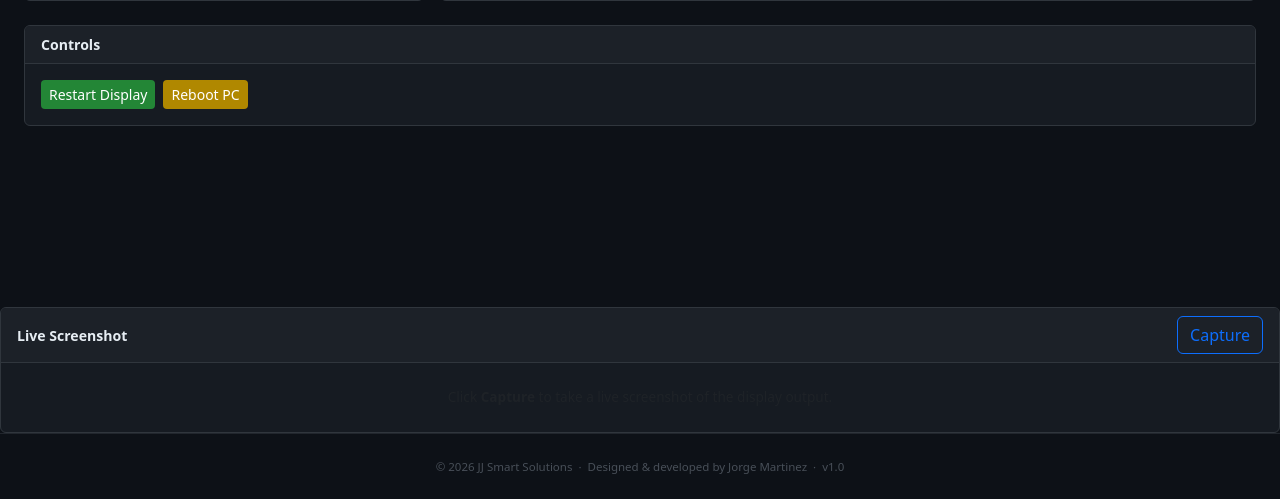
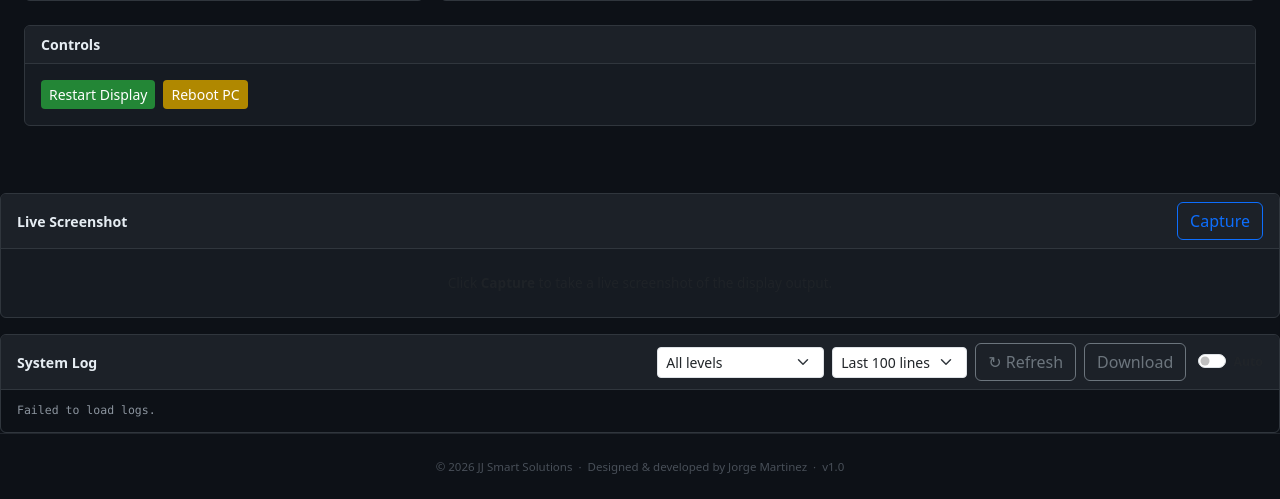
Before and after one commit to martinezmp3/videowall, a Flask app: template templates/dashboard.html in a window 1280 px wide. Shown: the part 301-800 px from the top of the page. Run offline with Flask 3, Linux system fonts and the light colour scheme; the template is opened without the code that fills it, so the values that code supplies are empty; parts of the project's set-up code (start-up, migrations or seed data) failed here and were passed over.

Commit message:
Add log viewer, debug toggle, and rotating log files
- supervisor.py: switch to RotatingFileHandler (5MB × 4 backups = 20MB max),
  apply_log_level() reads debug_log from config on startup and each
  watchdog tick; DEBUG level adds per-camera health checks and schedule
  evaluation details
- app.py: debug_log saved in system_save; /api/logs (tail with level
  filter) and /api/logs/download endpoints
- config.html: Debug Logging toggle switch in System settings
- dashboard.html: System Log card — color-coded by level, line count
  selector, level filter, auto-refresh toggle (15s), download button

Co-Authored-By: Claude Sonnet 4.6 <noreply@anthropic.com>

```diff
--- a/app.py
+++ b/app.py
@@ -294,9 +294,12 @@ def system_save():
     cfg['system']['alert_email_to']     = request.form.get('email_to','')
     cfg['system']['gmail_app_password'] = request.form.get('gmail_pass','')
     cfg['system']['watchdog_interval']  = int(request.form.get('watchdog_interval',30))
+    cfg['system']['debug_log']          = request.form.get('debug_log') == '1'
     pw = request.form.get('new_password','')
     if pw: cfg['system']['admin_password_hash'] = hash_pw(pw)
-    save_config(cfg); flash('Settings saved')
+    save_config(cfg)
+    reload_display()
+    flash('Settings saved')
     return redirect(url_for('config_page')+'#system')
 
 @app.route('/api/restart', methods=['POST'])
@@ -492,6 +495,36 @@ def factory_reset():
     return redirect(url_for('login') + '?reset=1')
 
 
+@app.route('/api/logs')
+@login_required
+def get_logs():
+    lines  = min(int(request.args.get('lines', 150)), 1000)
+    level  = request.args.get('level', 'all')
+    log_file = '/var/log/videowall/supervisor.log'
+    try:
+        with open(log_file, errors='replace') as f:
+            all_lines = f.readlines()
+        if level == 'warning':
+            all_lines = [l for l in all_lines if any(x in l for x in ('[WARNING]','[ERROR]','[CRITICAL]'))]
+        elif level == 'error':
+            all_lines = [l for l in all_lines if any(x in l for x in ('[ERROR]','[CRITICAL]'))]
+        tail = all_lines[-lines:]
+        return jsonify({'ok': True, 'lines': tail, 'total': len(all_lines),
+                        'debug': load_config().get('system',{}).get('debug_log', False)})
+    except Exception as e:
+        return jsonify({'ok': False, 'msg': str(e)})
+
+@app.route('/api/logs/download')
+@login_required
+def download_logs():
+    import time as _t
+    ts = _t.strftime('%Y%m%d_%H%M%S')
+    return send_file('/var/log/videowall/supervisor.log',
+                     as_attachment=True,
+                     download_name=f'videowall_log_{ts}.txt',
+                     mimetype='text/plain')
+
+
 # ─── Network management ──────────────────────────────────────────────────────
 ETH_IFACE  = 'enp0s31f6'
 WIFI_IFACE = 'wlp1s0'
--- a/state.json
+++ b/state.json
@@ -1 +1 @@
-{"1": {"playlist_name": "All c\u00e1maras all day", "step_name": "All cameras", "step_idx": 0, "total_steps": 1, "duration": 0, "layout": 16, "schedule_active": "Default"}, "2": {"playlist_name": "Night Mode", "step_name": "All Cameras", "step_idx": 0, "total_steps": 1, "duration": 0, "layout": "feat8", "schedule_active": "Default"}, "_ts": "08:03:30"}
+{"1": {"playlist_name": "All c\u00e1maras all day", "step_name": "All cameras", "step_idx": 0, "total_steps": 1, "duration": 0, "layout": 16, "schedule_active": "Default"}, "2": {"playlist_name": "Night Mode", "step_name": "All Cameras", "step_idx": 0, "total_steps": 1, "duration": 0, "layout": "feat8", "schedule_active": "Default"}, "_ts": "08:09:27"}
--- a/templates/dashboard.html
+++ b/templates/dashboard.html
@@ -130,6 +130,34 @@ footer a:hover{color:#8b949e}
         </div>
       </div>
 
+      <!-- Log Viewer -->
+      <div class="card mt-3">
+        <div class="card-header d-flex justify-content-between align-items-center flex-wrap gap-2">
+          <span>System Log <span id="log-debug-badge" class="badge bg-secondary ms-1" style="font-size:.7rem;display:none">DEBUG</span></span>
+          <div class="d-flex gap-2 align-items-center flex-wrap">
+            <select id="log-level" class="form-select form-select-sm" style="width:auto" onchange="loadLogs()">
+              <option value="all">All levels</option>
+              <option value="warning">Warnings &amp; Errors</option>
+              <option value="error">Errors only</option>
+            </select>
+            <select id="log-lines" class="form-select form-select-sm" style="width:auto" onchange="loadLogs()">
+              <option value="100">Last 100 lines</option>
+              <option value="250">Last 250 lines</option>
+              <option value="500">Last 500 lines</option>
+            </select>
+            <button class="btn btn-outline-secondary btn-xs" onclick="loadLogs()">&#8635; Refresh</button>
+            <a href="/api/logs/download" class="btn btn-outline-secondary btn-xs" download>Download</a>
+            <label class="form-check form-switch mb-0 ms-1" title="Auto-refresh every 15s">
+              <input class="form-check-input" type="checkbox" id="log-auto" onchange="toggleAutoLog()">
+              <span class="form-check-label small text-muted">Auto</span>
+            </label>
+          </div>
+        </div>
+        <div class="card-body p-0">
+          <pre id="log-output" style="background:#0d1117;color:#8b949e;font-size:.72rem;line-height:1.5;margin:0;padding:.75rem 1rem;max-height:380px;overflow-y:auto;border-radius:0 0 6px 6px;white-space:pre-wrap;word-break:break-all">Loading...</pre>
+        </div>
+      </div>
+
 <footer>
   &copy; 2026 <a href="{{ COMPANY_URL }}" target="_blank">{{ COMPANY }}</a>
   &nbsp;&middot;&nbsp; Designed &amp; developed by {{ BUILT_BY }}
@@ -138,6 +166,48 @@ footer a:hover{color:#8b949e}
 <script>
 function apiPost(url,msg){fetch(url,{method:'POST'}).then(()=>{alert(msg);setTimeout(()=>location.reload(),3000)});}
 setTimeout(()=>location.reload(),20000);
+
+let _logTimer = null;
+
+function colorLine(line) {
+  if (line.includes('[ERROR]') || line.includes('[CRITICAL]'))
+    return '<span style="color:#f85149">' + line + '</span>';
+  if (line.includes('[WARNING]'))
+    return '<span style="color:#d29922">' + line + '</span>';
+  if (line.includes('[DEBUG]'))
+    return '<span style="color:#484f58">' + line + '</span>';
+  if (line.includes('[INFO]'))
+    return '<span style="color:#8b949e">' + line + '</span>';
+  return line;
+}
+
+function loadLogs() {
+  const lines = document.getElementById('log-lines').value;
+  const level = document.getElementById('log-level').value;
+  const pre   = document.getElementById('log-output');
+  fetch(`/api/logs?lines=${lines}&level=${level}`)
+    .then(r => r.json())
+    .then(d => {
+      if (!d.ok) { pre.textContent = 'Error: ' + d.msg; return; }
+      const badge = document.getElementById('log-debug-badge');
+      if (badge) { badge.style.display = d.debug ? 'inline' : 'none'; }
+      if (!d.lines.length) { pre.innerHTML = '<span style="color:#484f58">No matching log entries.</span>'; return; }
+      pre.innerHTML = d.lines.map(l => colorLine(l.trimEnd())).join('\n');
+      pre.scrollTop = pre.scrollHeight;
+    })
+    .catch(() => { pre.textContent = 'Failed to load logs.'; });
+}
+
+function toggleAutoLog() {
+  if (_logTimer) { clearInterval(_logTimer); _logTimer = null; }
+  if (document.getElementById('log-auto').checked) {
+    loadLogs();
+    _logTimer = setInterval(loadLogs, 15000);
+  }
+}
+
+// Load logs on page ready
+document.addEventListener('DOMContentLoaded', loadLogs);
 
 function takeScreenshot() {
   const btn  = document.getElementById('snap-btn');
```
Also changed, not shown: config.yml (+5 -4 lines), supervisor.py (+20 -5 lines), templates/config.html (+9 -0 lines).
